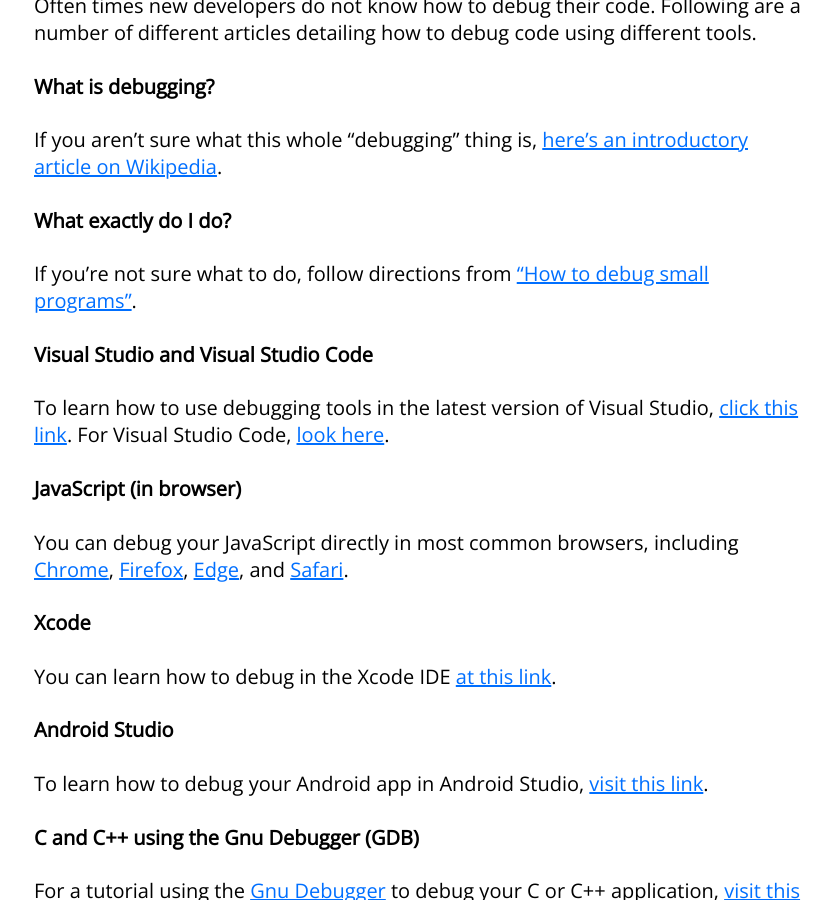
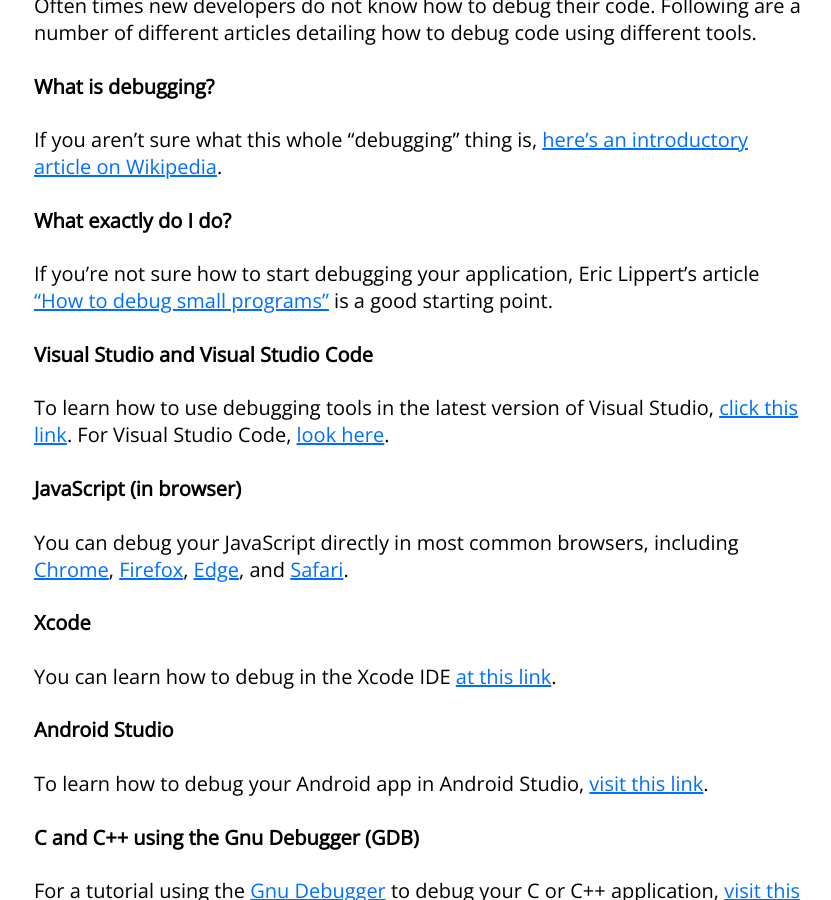
Before and after one commit to WillSullivan/idownvotedbecause, a Jekyll site: the page built from stackoverflow/nodebugging.md, in a window 1280 px wide and 900 px high, scrolled down 1738 px. Shown: the whole window, without its empty margins (222-1053 px from the left). Built offline with Jekyll 4.4.1, drawn with Linux system fonts in a browser that asks for light colours; comment, search, counter and statistics services are not loaded.

Commit message:
Update nodebugging.md

```diff
--- a/stackoverflow/nodebugging.md
+++ b/stackoverflow/nodebugging.md
@@ -30,7 +30,7 @@ Often times new developers do not know how to debug their code. Following are a
 If you aren't sure what this whole "debugging" thing is, [here's an introductory article on Wikipedia](https://en.wikipedia.org/wiki/Debugging).
 
 #### What exactly do I do? {#whattodo}
-If you're not sure what to do, follow directions from ["How to debug small programs"](https://ericlippert.com/2014/03/05/how-to-debug-small-programs/).
+If you're not sure how to start debugging your application, Eric Lippert's article ["How to debug small programs"](https://ericlippert.com/2014/03/05/how-to-debug-small-programs/) is a good starting point.
 
 #### Visual Studio and Visual Studio Code {#visualstudio}
 To learn how to use debugging tools in the latest version of Visual Studio, [click this link](https://docs.microsoft.com/en-us/visualstudio/debugger/debugger-feature-tour). For Visual Studio Code, [look here](https://code.visualstudio.com/docs/editor/debugging).
```
